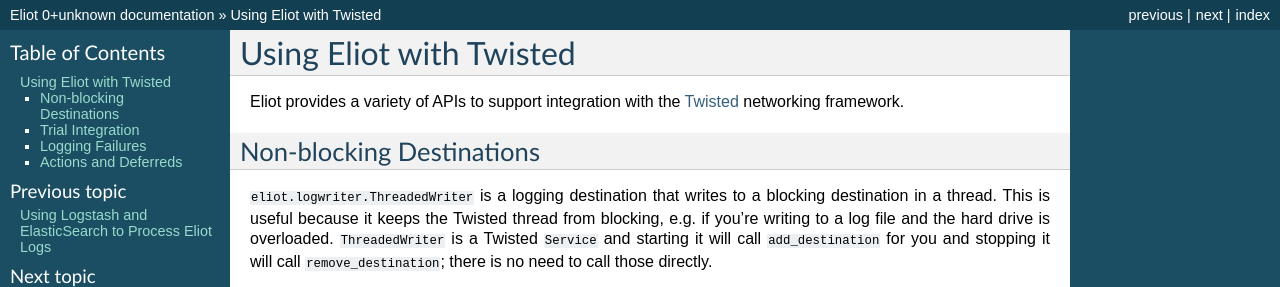
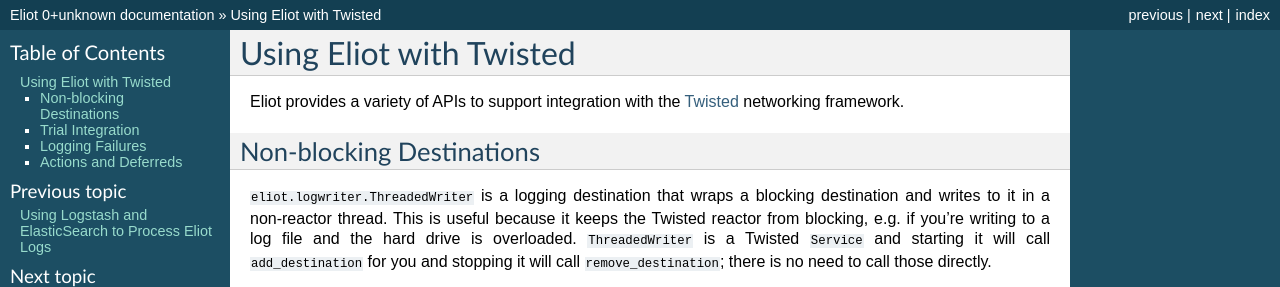
Before and after one commit to itamarst/eliot, a Sphinx documentation site: the page built from docs/source/twisted.rst, in a window 1280 px wide and 900 px high, cut to the strip 0-287 px from the top of the window. Built offline with Sphinx 7.4.7, drawn with Linux system fonts in a browser that asks for light colours.

Commit message:
Specifically a non-reactor thread.

```diff
--- a/docs/source/twisted.rst
+++ b/docs/source/twisted.rst
@@ -11,8 +11,8 @@
 Non-blocking Destinations
 -------------------------
 
-``eliot.logwriter.ThreadedWriter`` is a logging destination that writes to a blocking destination in a thread.
-This is useful because it keeps the Twisted thread from blocking, e.g. if you're writing to a log file and the hard drive is overloaded.
+``eliot.logwriter.ThreadedWriter`` is a logging destination that wraps a blocking destination and writes to it in a non-reactor thread.
+This is useful because it keeps the Twisted reactor from blocking, e.g. if you're writing to a log file and the hard drive is overloaded.
 ``ThreadedWriter`` is a Twisted ``Service`` and starting it will call ``add_destination`` for you and stopping it will call ``remove_destination``; there is no need to call those directly.
 
 .. literalinclude:: ../../examples/logfile.py
```
